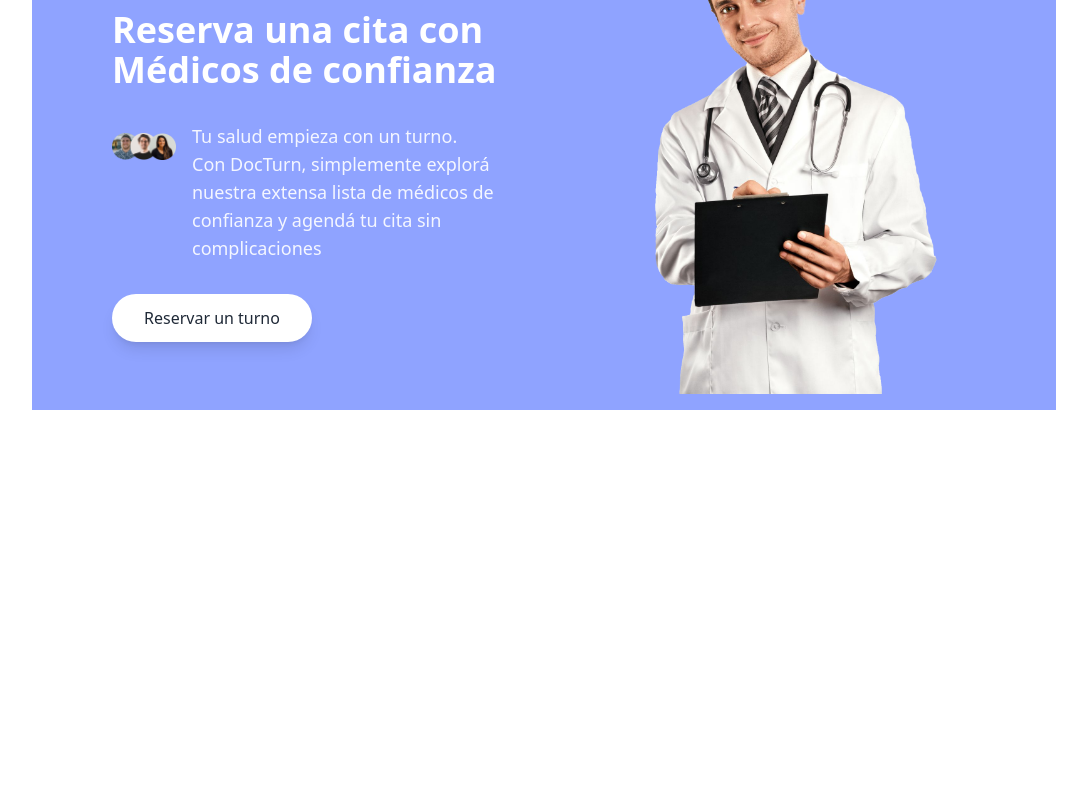
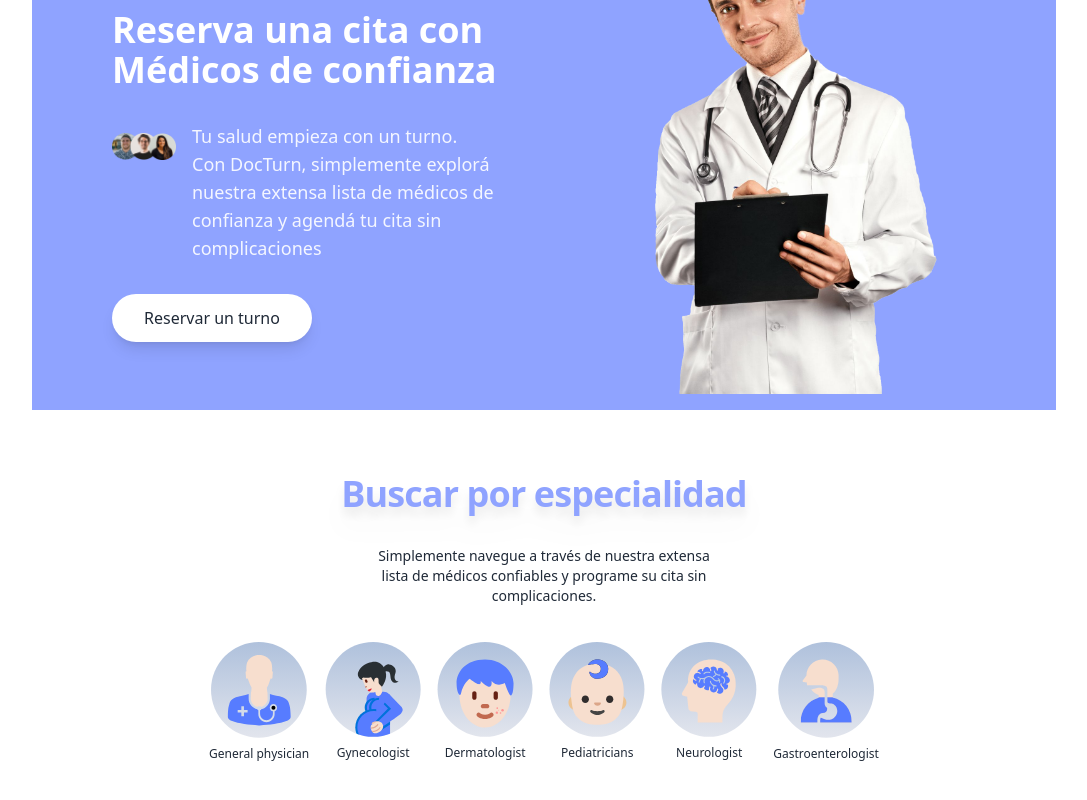
Before and after one commit to oscarmatiasg/DocTurn, a React (Vite) app in the folder frontend/: page / in a window 1280 px wide. Shown: the part 222-1022 px from the top of the page, without its empty margins (96-1183 px from the left). Before the commit the page ends 800 px from the top, so only its background shows below. Built offline with nearby package versions, Linux system fonts and the light colour scheme.

Commit message:
speciality-edit

```diff
--- a/frontend/src/components/Header.jsx
+++ b/frontend/src/components/Header.jsx
@@ -39,13 +39,13 @@ const Header = () => {
         </div>
 
         {/* Botón */}
-        <button className="bg-white text-gray-800 px-8 py-3 rounded-full font-medium hover:bg-gray-100 transition-colors duration-4 00 shadow-lg">
+        <a href='#speciality' className="bg-white text-gray-800 px-8 py-3 rounded-full font-medium hover:bg-gray-100 transition-colors duration-4 00 shadow-lg">
           Reservar un turno
-        </button>
+        </a>
       </div>
 
-      {/* Imagen del doctor */}
-      <div className="md:w-1/2 flex justify-center md:justify-end mt-10 md:mt-0 h-full">
+       {/* Imagen del doctor */}
+      <div className="md:w-1/2 flex items-end justify-center h-full">
         <img
           src={assets.doc_header}
           alt="Doctor profesional"
--- /dev/null
+++ b/frontend/src/components/SpecialityMenu.jsx
@@ -0,0 +1,27 @@
+import React from 'react'
+import { specialityData } from '../assets/assets'
+import { Link } from 'react-router-dom'
+
+const SpecialityMenu = () => {
+  return (
+    <div className='flex flex-col items-center gap-4 py-16 text-gray-800' id='speciality'>
+        <h1 className='text-4xl sm:text-4xl font-extrabold text-primary drop-shadow-xl tracking-tight mb-4'>
+          Buscar por especialidad
+        </h1>
+        <p className='sm:w-1/3 text-center text-sm'>Simplemente navegue a través de nuestra extensa lista de médicos confiables y programe su cita sin complicaciones.</p>
+        <div className='flex sm:justify-center gap-4 pt-5 w-full overflow-scroll'>
+            {
+                specialityData.map((item, index) => (
+                    <Link
+                    className='flex flex-col items-center text-xs cursor-pointer flex-shrink-0 hover:translate-y-[-10px] transition-all duration-500'
+                    key={index} to={`/doctors/${item.speciality}`}>
+                        <img className='w-16 sm:w-24 mb-2' src={item.image} alt='' />
+                        <p>{item.speciality}</p>
+                    </Link>
+                ))
+            }
+        </div>
+    </div>
+  )
+}
+export default SpecialityMenu
--- a/frontend/src/index.css
+++ b/frontend/src/index.css
@@ -5,3 +5,7 @@
 .active hr{
   @apply block
 }
+
+::-webkit-scrollbar{
+  @applly hidden
+}
--- a/frontend/src/pages/Home.jsx
+++ b/frontend/src/pages/Home.jsx
@@ -1,10 +1,12 @@
 import React from 'react'
 import Header from '../components/Header'
+import SpecialityMenu from '../components/SpecialityMenu'
 
 const Home = () => {
   return (
     <div>
       <Header />
+      <SpecialityMenu />
     </div>
   )
 }
```
